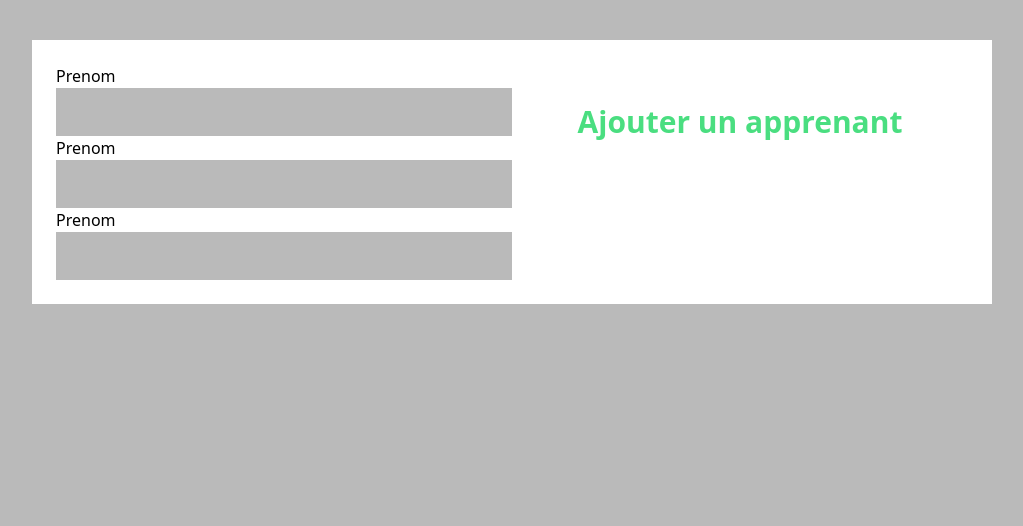
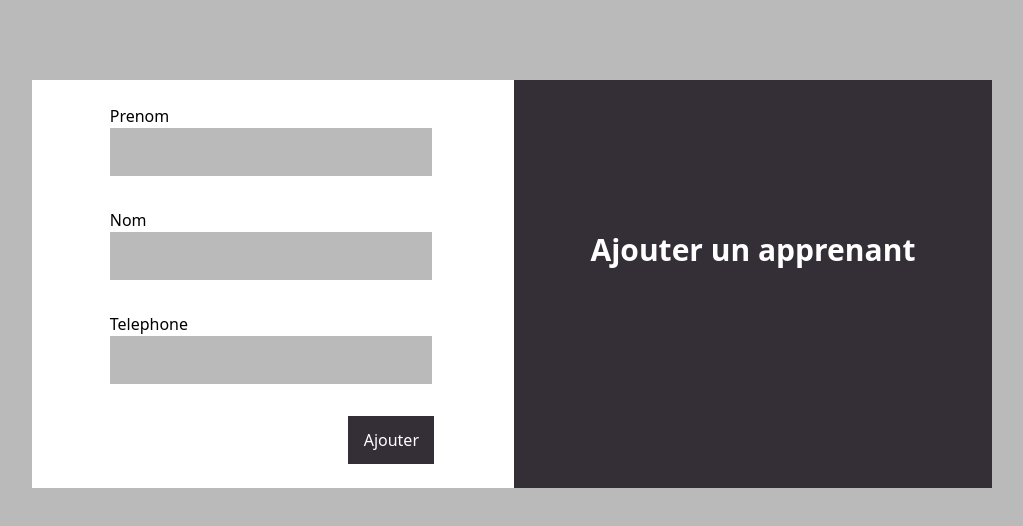
Before and after one commit to Bakari1548/gestion-presence, a plain HTML site: page pages/ajout.html in a window 1280 px wide. Shown: the whole page, without its empty margins (128-1151 px from the left). Drawn offline with nearby package versions, Linux system fonts and the light colour scheme.

Commit message:
first commit

```diff
--- a/pages/ajout.html
+++ b/pages/ajout.html
@@ -7,39 +7,39 @@
     <script src="https://cdn.tailwindcss.com"></script>
 </head>
 <body class="bg-[#BABABA]">
-     <div class="container flex w-3/4 bg-white p-6 mx-auto my-10">
-        <form action="#" class="bg-white w-1/2">
-            <div class="prenom flex flex-col bg-transparent">
+     <div class="container flex md:flex-row flex-col w-3/4 bg-white gap-1 mx-auto my-20">
+        <form action="#" class="bg-white md:w-1/2 w-full flex flex-col md:p-6 gap-8 py-10">
+            <div class="prenom flex flex-col w-3/4 md:mx-left mx-auto bg-transparent">
                 <label for="name">Prenom</label>
                 <input
                     type="text"
                     class="p-3 bg-[#BABABA]"
-                    name="firstName"
-                    id="firstName"
+                    name="firstNameInput"
+                    id="firstNameInput"
                 >
             </div>
-            <div class="prenom flex flex-col bg-transparent">
-                <label for="name">Prenom</label>
+            <div class="prenom flex flex-col w-3/4 md:mx-left mx-auto bg-transparent">
+                <label for="name">Nom</label>
                 <input
                     type="text"
                     class="p-3 bg-[#BABABA]"
-                    name="firstName"
-                    id="firstName"
+                    name="lastNameInput"
+                    id="lastNameInput"
                 >
             </div>
-            <div class="prenom flex flex-col bg-transparent">
-                <label for="name">Prenom</label>
+            <div class="prenom flex flex-col w-3/4 md:mx-left mx-auto bg-transparent">
+                <label for="name">Telephone</label>
                 <input
-                    type="text"
+                    type="number"
                     class="p-3 bg-[#BABABA]"
-                    name="firstName"
-                    id="firstName"
+                    name="telInput"
+                    id="telInput"
                 >
             </div>
-
+            <button class="text-white md:ml-[68%] mx-auto bg-[#342E37] p-3 w-1/5">Ajouter</button>
         </form>
-        <div class="w-1/2 p-10 h-32">
-            <h2 class="text-3xl font-bold text-green-400 text-center">Ajouter un apprenant</h2>
+        <div class="md:w-1/2 w-full p-10 bg-[#342E37]">
+            <h2 class="text-3xl font-bold text-white md:mt-28 my-28 text-center">Ajouter un apprenant</h2>
         </div>
      </div>
 </body>
```
